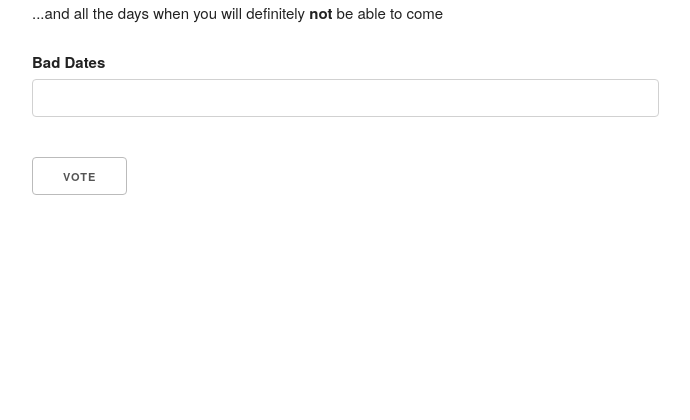
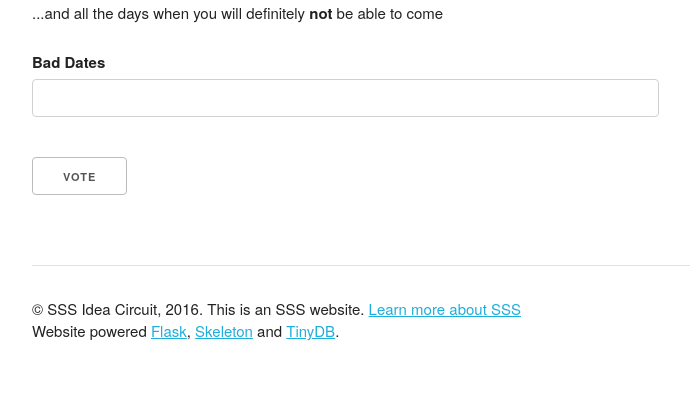
Before and after one commit to badrihippo/2016meet.sic.sssnet.tk, a Flask app: page /vote/ in a window 1280 px wide. Shown: the part 563-983 px from the top of the page, without its empty margins (128-818 px from the left). Before the commit the page ends 758 px from the top, so only its background shows below. Run offline with Flask 2, Linux system fonts and the light colour scheme; parts of the project's set-up code (start-up, migrations or seed data) failed here and were passed over; some libraries are stand-ins or nearby versions.

Commit message:
Add footer to main website

```diff
--- a/static/css/custom.css
+++ b/static/css/custom.css
@@ -20,3 +20,31 @@
   font-size: 4em;
   margin: 10px;
 }
+
+/*
+
+Sticky Footer by Ryan Fait
+http://ryanfait.com/
+
+*/
+html, body {
+  height: 100%;
+}
+.wrapper {
+  min-height: 100%;
+  margin: 0 auto -155px; /* the bottom margin is the negative value of the footer's height */
+}
+
+.footer, .push {
+  height: 155px; /* .push must be the same height as .footer */
+}
+
+/* More footer stying */
+.footer {
+  font-size: 1em;
+  line-height: 1;
+}
+.footer p {
+  margin-top: 0.5em;
+  margin-bottom: 0.5em;
+}
--- a/templates/base.html
+++ b/templates/base.html
@@ -17,8 +17,16 @@
   </head>
   <body>
     {% block body %}
+    <div class="container wrapper">
+    {% block content %}{% endblock %}
+    <div class="push"></div>
+    </div>
     <div class="container">
-    {% block content %}{% endblock %}
+      <div class="footer">
+        <hr>
+        <p>&copy; SSS Idea Circuit, 2016. This is an SSS website. <a href="http://sssnet.tk/">Learn more about SSS</a></p>
+        <p>Website powered <a href="http://flask.pocoo.org/">Flask</a>, <a href="http://getskeleton.com">Skeleton</a> and <a href="http://tinydb.readthedocs.org/">TinyDB</a>.</p>
+      </div>
     </div>
     {% endblock %}
     {% block extrajs %}{% endblock %}
```
